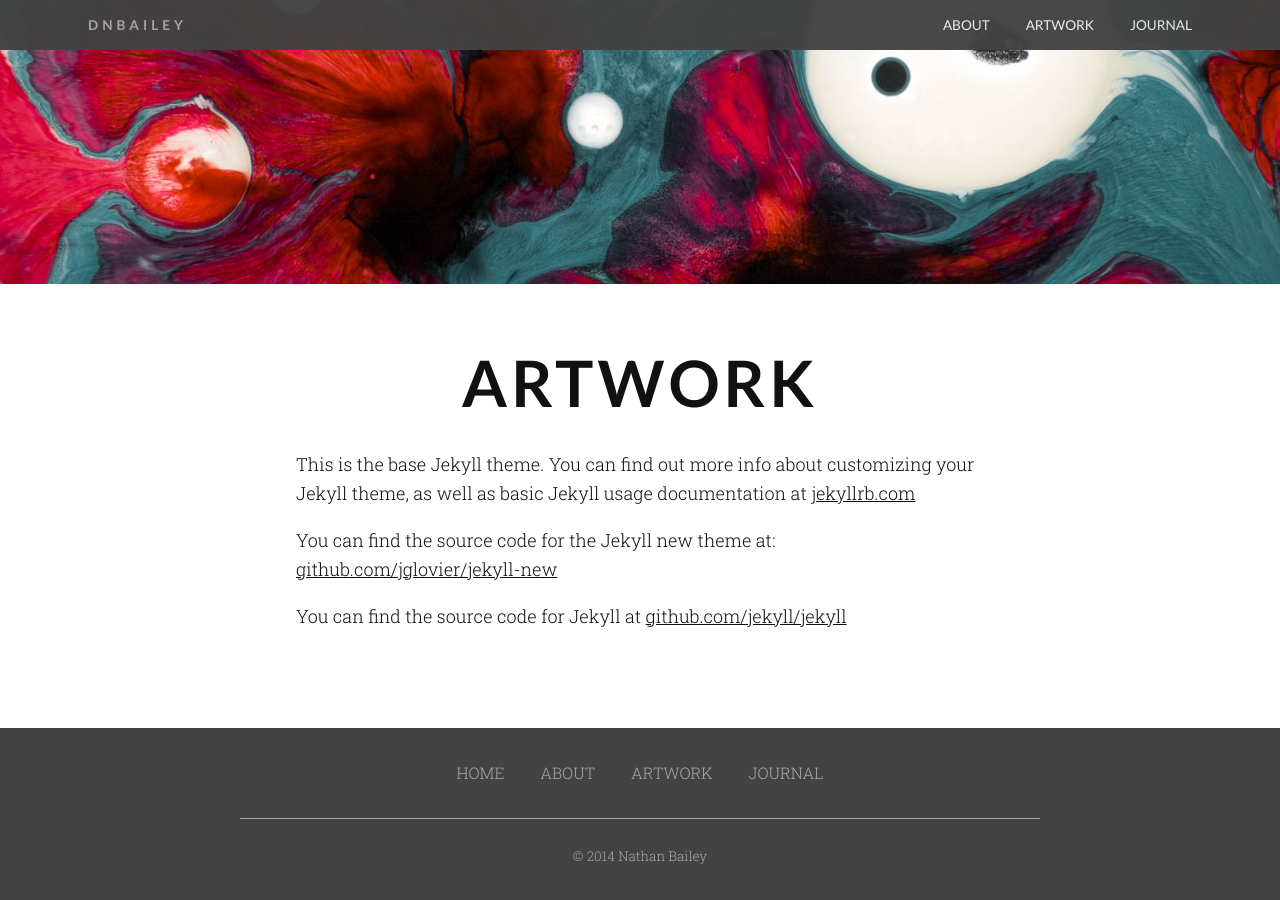
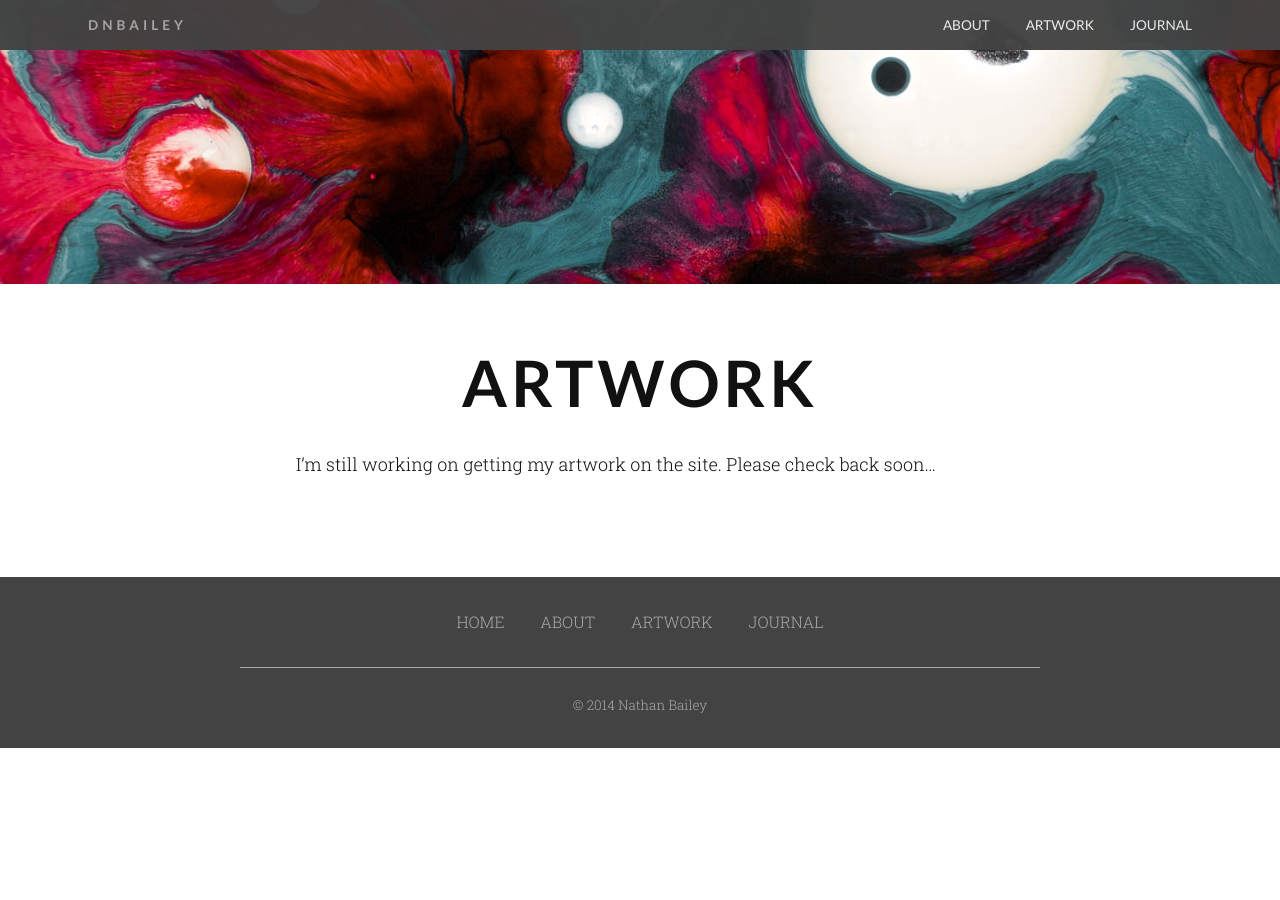
Before and after one commit to dnbailey/dnbailey.github.io.bak, a Jekyll site: the page built from artwork.md, in a window 1280 px wide and 900 px high, scrolled down 256 px. Built offline with Jekyll 4.4.1, drawn with Linux system fonts in a browser that asks for light colours; nearby versions of some CDN libraries; after the commit the page ends 1004 px from its top, so only the background shows below that.

Commit message:
Update artwork page

```diff
--- a/artwork.md
+++ b/artwork.md
@@ -5,8 +5,4 @@
 banner: /images/post-assets/oil-blur.jpg
 ---
 
-This is the base Jekyll theme. You can find out more info about customizing your Jekyll theme, as well as basic Jekyll usage documentation at [jekyllrb.com](http://jekyllrb.com/)
-
-You can find the source code for the Jekyll new theme at: [github.com/jglovier/jekyll-new](https://github.com/jglovier/jekyll-new)
-
-You can find the source code for Jekyll at [github.com/jekyll/jekyll](https://github.com/jekyll/jekyll)
+I'm still working on getting my artwork on the site. Please check back soon...
```
